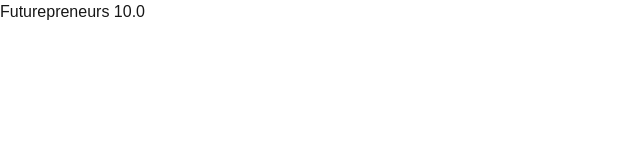
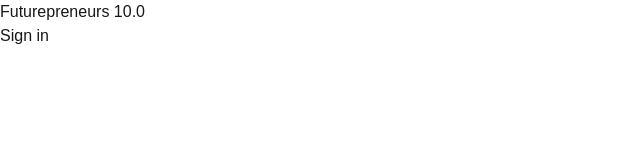
Before and after one commit to sawaraunakk31/FuturePreneurs-24, a Next.js app: page / in a window 1280 px wide. Shown: the top 160 px of the page, without its empty margins (0-640 px from the left). Built offline with nearby package versions, Linux system fonts and the light colour scheme.

Commit message:
Second commit

```diff
--- a/app/page.js
+++ b/app/page.js
@@ -1,5 +1,5 @@
 export default function page() {
   return (
-    <div>Futurepreneurs 10.0</div>
+    <><div>Futurepreneurs 10.0</div><div>Sign in</div></>
   )
 }
```
